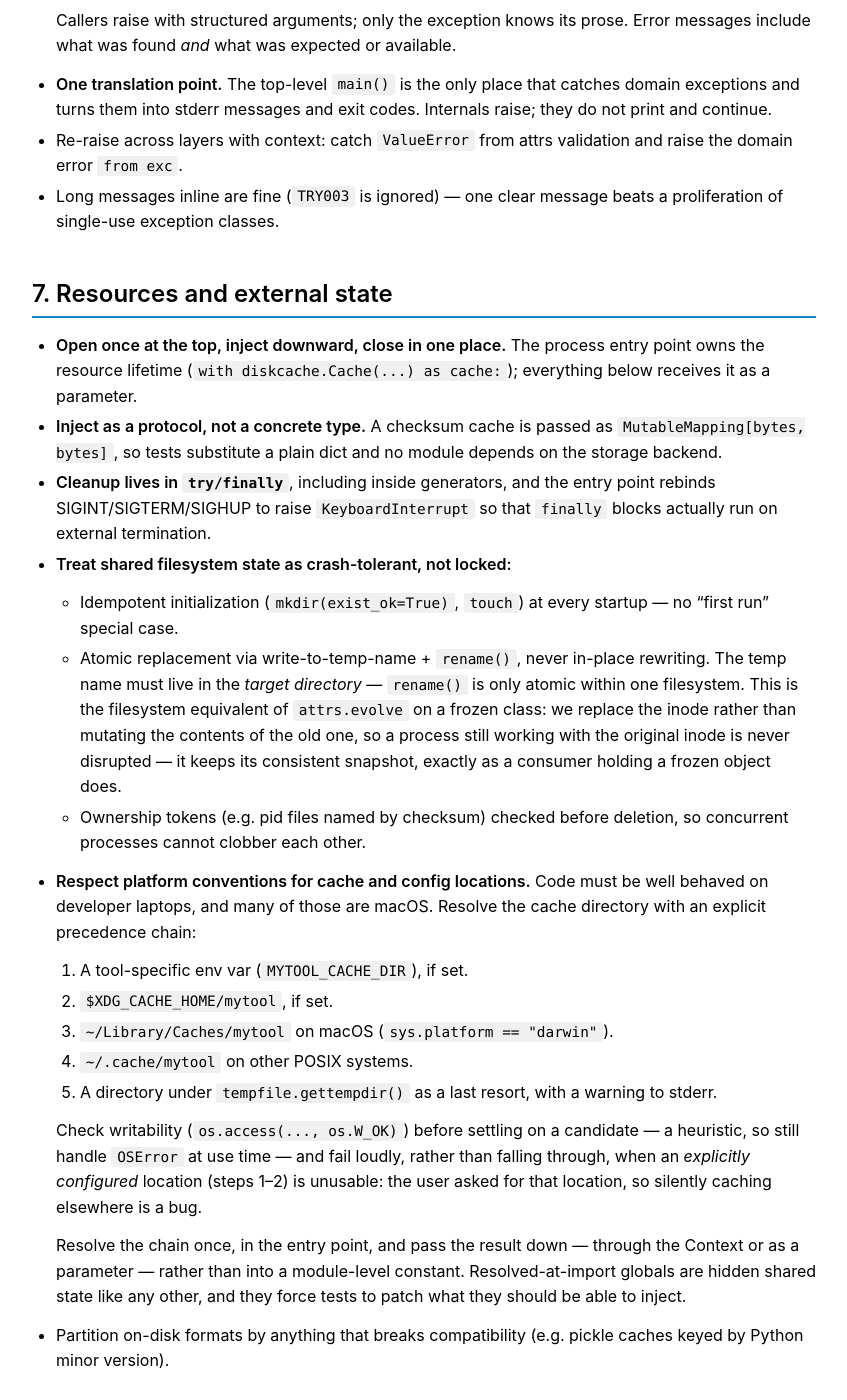
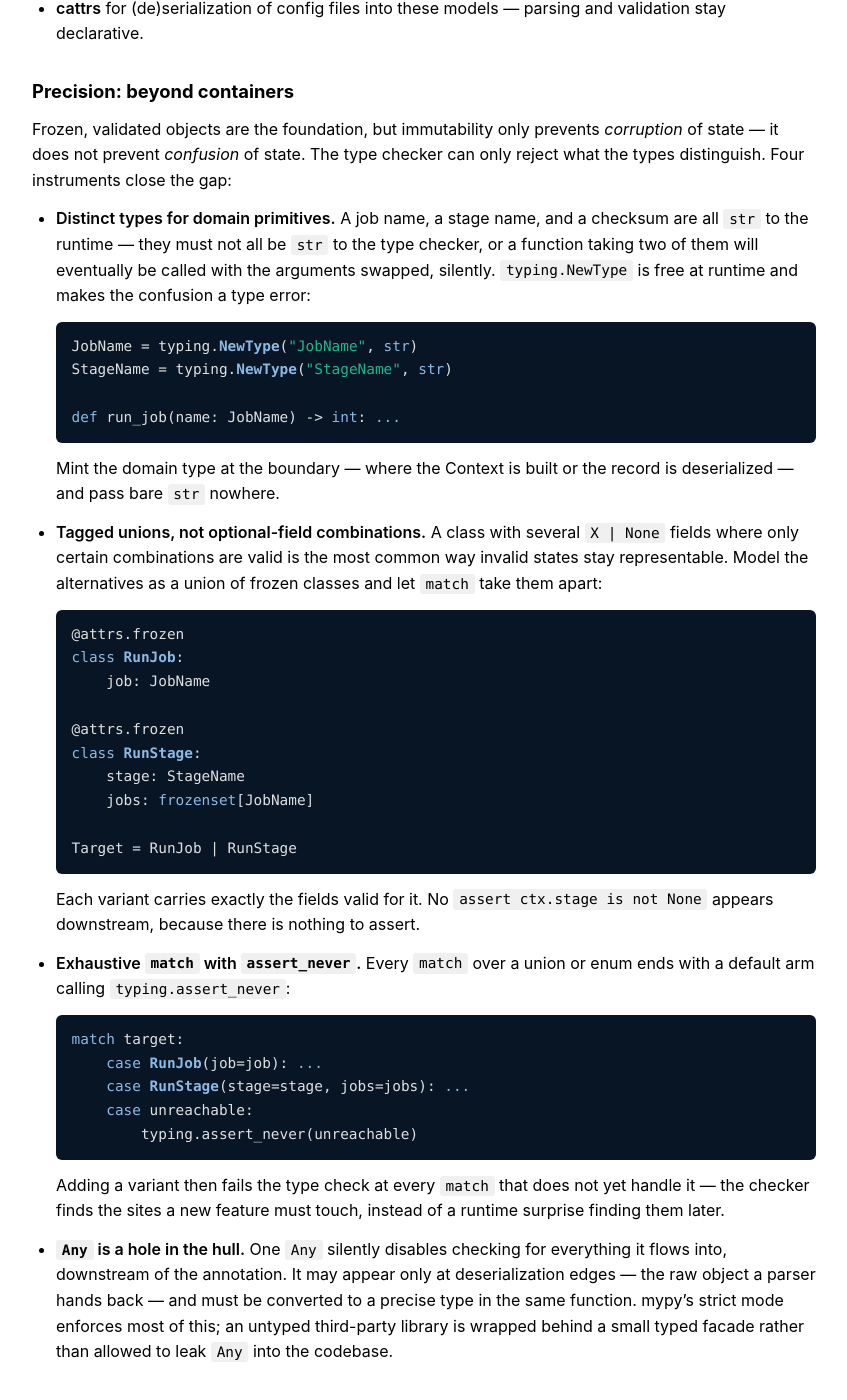
Before and after one commit to vikinganalytics/styleguide, a Jekyll site: the page built from pyguide.md, in a window 1280 px wide and 1400 px high, scrolled down 6400 px. Shown: the whole window, without its empty margins (216-1063 px from the left). Built offline with Jekyll 4.4.1, drawn with Linux system fonts in a browser that asks for light colours; our own code applies the rules of GitHub Pages for plain Markdown files; some of the changed text lies outside the part shown.

Commit message:
Restructure pyguide around its two core principles
State the two non-negotiable principles (unrepresentable bugs, strong
boundaries) up front and distinguish principle-derived rules from
negotiable conventions. Swap ty for mypy strict mode, since the guide's
guarantees depend on the checker understanding attrs converter/validator
semantics. Add the missing principle-1 instruments to section 3
(NewType domain primitives, tagged unions, exhaustive match with
assert_never, an Any policy) and enforce module layering with
import-linter in section 2.

Co-Authored-By: Claude Fable 5 <noreply@anthropic.com>

````diff
--- a/pyguide.md
+++ b/pyguide.md
@@ -7,6 +7,27 @@ This guide describes how we build Python tooling: command-line tools,
 developer utilities, and the libraries behind them. Its goal is a design
 language that prevents common classes of errors by construction rather
 than by defensive handling.
+
+## Principles
+
+Two principles are the point of this guide; everything else is in service
+of them:
+
+1. **A robust type system, so that bugs cannot be represented.** The best
+   error handling is a state that cannot be constructed. Invariants are
+   pushed into types — frozen, validated, precise — so that the type
+   checker rejects whole classes of bugs before the program ever runs.
+2. **Strong boundaries and contracts between moving parts.** Parts must not
+   be able to interfere with each other in unintended or counterintuitive
+   ways — and when something messy sneaks in anyway, despite our best
+   intentions, the blast radius stays contained on one side of a boundary.
+
+Every rule below is either a consequence of these principles or a
+convention adopted for consistency (line length, jsonlines, import
+grouping). The distinction matters in review: a deviation that weakens a
+principle calls for a redesign, while a deviation from a convention needs
+only a good reason. When rules seem to conflict, resolve toward the
+principles.
 
 ## Precedence
 
@@ -51,8 +72,17 @@ by a tool decays; put rules in configuration, not in code review.
   (e.g. `"T20"  # Print is intentional in a CLI tool`). Inline suppressions
   use the specific rule code, never a bare `# noqa`.
 
-- **ty** for type checking. All code is fully annotated; the `ANN` ruff rules
-  enforce this.
+- **mypy in strict mode** for type checking. All code is fully annotated:
+  the `ANN` ruff rules enforce that annotations are _present_; mypy
+  enforces that they _hold_. The choice of checker is deliberate, not
+  incidental: section 3's guarantees are only as strong as the checker's
+  understanding of `attrs` — mypy's attrs plugin understands `converter=`
+  and `validator=` semantics, and today no other checker verifiably does.
+  Revisit faster checkers (e.g. ty) once their attrs support is proven
+  against a test file of deliberate violations, not against release notes.
+- **import-linter** for module-boundary contracts (section 2). An
+  architecture that is enforced only by convention decays exactly the way
+  unenforced style does.
 - **vulture** for dead-code detection, with a committed allowlist file.
 - **pytest + coverage** with a high enforced floor (`--fail-under=99`).
   Coverage that is not enforced is decorative.
@@ -114,6 +144,36 @@ single-command CLI skips the dispatch; a library skips argparse. But _any_
 tool with configuration or input still builds a validated, frozen Context
 (or equivalent typed object) at its boundary, and its internals consume only
 that.
+
+### Module boundaries are contracts
+
+The pipeline above implies a layering, and a layering that lives only in
+convention erodes one convenient import at a time. Declare it as an
+[import-linter](https://import-linter.readthedocs.io/) contract and run it
+with the rest of the checks:
+
+```toml
+[tool.importlinter]
+root_package = "mytool"
+
+[[tool.importlinter.contracts]]
+name = "Layered architecture"
+type = "layers"
+layers = ["mytool.__main__", "mytool.commands", "mytool.core", "mytool.models"]
+
+[[tool.importlinter.contracts]]
+name = "Command modules are independent"
+type = "independence"
+modules = ["mytool.commands.*"]
+```
+
+Business logic importing the argparse layer, or one command module
+reaching into a sibling's internals, is then a CI failure rather than a
+review catch. This is the module-level expression of the boundary
+principle: lower layers know nothing of what sits above them, and sibling
+commands cannot couple to each other. Code two commands both need lives
+one layer down, imported by both — never in one command, imported by the
+other.
 
 ### Streams, not files
 
@@ -263,6 +323,74 @@ covers the rest.
 - **cattrs** for (de)serialization of config files into these models —
   parsing and validation stay declarative.
 
+### Precision: beyond containers
+
+Frozen, validated objects are the foundation, but immutability only
+prevents _corruption_ of state — it does not prevent _confusion_ of state.
+The type checker can only reject what the types distinguish. Four
+instruments close the gap:
+
+- **Distinct types for domain primitives.** A job name, a stage name, and
+  a checksum are all `str` to the runtime — they must not all be `str` to
+  the type checker, or a function taking two of them will eventually be
+  called with the arguments swapped, silently. `typing.NewType` is free at
+  runtime and makes the confusion a type error:
+
+  ```python
+  JobName = typing.NewType("JobName", str)
+  StageName = typing.NewType("StageName", str)
+
+  def run_job(name: JobName) -> int: ...
+  ```
+
+  Mint the domain type at the boundary — where the Context is built or the
+  record is deserialized — and pass bare `str` nowhere.
+
+- **Tagged unions, not optional-field combinations.** A class with several
+  `X | None` fields where only certain combinations are valid is the most
+  common way invalid states stay representable. Model the alternatives as
+  a union of frozen classes and let `match` take them apart:
+
+  ```python
+  @attrs.frozen
+  class RunJob:
+      job: JobName
+
+  @attrs.frozen
+  class RunStage:
+      stage: StageName
+      jobs: frozenset[JobName]
+
+  Target = RunJob | RunStage
+  ```
+
+  Each variant carries exactly the fields valid for it. No
+  `assert ctx.stage is not None` appears downstream, because there is
+  nothing to assert.
+
+- **Exhaustive `match` with `assert_never`.** Every `match` over a union
+  or enum ends with a default arm calling `typing.assert_never`:
+
+  ```python
+  match target:
+      case RunJob(job=job): ...
+      case RunStage(stage=stage, jobs=jobs): ...
+      case unreachable:
+          typing.assert_never(unreachable)
+  ```
+
+  Adding a variant then fails the type check at every `match` that does
+  not yet handle it — the checker finds the sites a new feature must
+  touch, instead of a runtime surprise finding them later.
+
+- **`Any` is a hole in the hull.** One `Any` silently disables checking
+  for everything it flows into, downstream of the annotation. It may
+  appear only at deserialization edges — the raw object a parser hands
+  back — and must be converted to a precise type in the same function.
+  mypy's strict mode enforces most of this; an untyped third-party
+  library is wrapped behind a small typed facade rather than allowed to
+  leak `Any` into the codebase.
+
 ### The cost of immutability, honestly
 
 Most of the feared overhead is not real: `attrs.evolve` copies _by
@@ -293,7 +421,9 @@ what lets everything downstream skip re-checking and locking.
 
 - `match`/`case` for any dispatch on shape or value — argv, enums,
   `(suffix, mode)` tuples. Prefer it over if/elif chains when there are
-  three or more arms or the arms destructure.
+  three or more arms or the arms destructure. When the subject is a union
+  or enum, the final arm is `typing.assert_never` (section 3) — except in
+  argv dispatch, where the final arm is the unknown-command error.
 - Walrus operator for check-and-bind (`if path := os.getenv(...)`).
 - `contextlib.suppress` over `try/except: pass`.
 - Boolean parameters are keyword-only (`*, exist_ok: bool`) — the `FBT`
````
